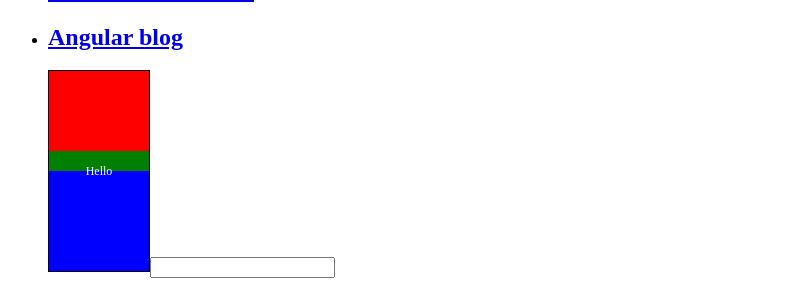
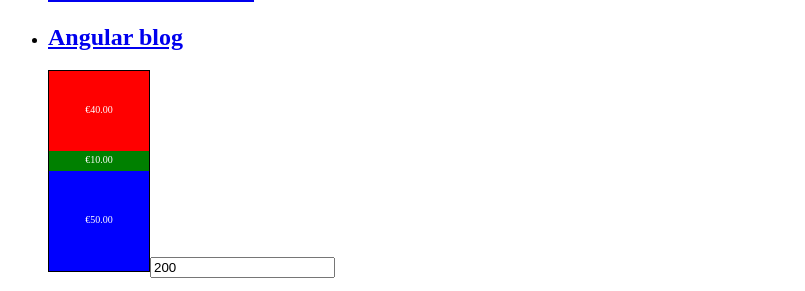
Before and after one commit to gihook/charts, an Angular app: page / in a window 1280 px wide. Shown: the part 521-812 px from the top of the page, without its empty margins (0-805 px from the left). Built offline with nearby package versions, Linux system fonts and the light colour scheme.

Commit message:
Working version with numbers

```diff
--- a/src/app/app.component.html
+++ b/src/app/app.component.html
@@ -16,5 +16,5 @@
   <li>
     <h2><a target="_blank" rel="noopener" href="https://blog.angular.io/">Angular blog</a></h2>
   </li>
-  <app-single-chart *ngIf="ratio" [ratio]="ratio"></app-single-chart>
+  <app-single-chart *ngIf="ratio" [height]="height" [ratio]="ratio"></app-single-chart>
 </ul>
--- a/src/app/app.component.ts
+++ b/src/app/app.component.ts
@@ -9,11 +9,14 @@ import { Ratio } from './models/ratio.model';
 export class AppComponent {
   title = 'app';
   ratio: Ratio;
+  height: number;
 
   constructor() {
 	this.ratio = new Ratio();
 	this.ratio.blueValue = 50;
 	this.ratio.greenValue = 10;
 	this.ratio.redValue = 40;
+	this.ratio.year = 2017;
+	this.height = 200;
   }
 }
--- a/src/app/components/single-chart/single-chart.component.html
+++ b/src/app/components/single-chart/single-chart.component.html
@@ -1,10 +1,12 @@
 <div>
-	<svg width="100" [attr.height]="totalHeight" style="border: 1px solid black; background-color: blue;">
+	<svg width="100" [attr.height]="height" style="border: 1px solid black; background-color: blue;">
 		<g>
 			<rect width="100%" *ngIf="greenPercentage" [attr.height]="greenPercentage + '%'" x="0" y="0" fill="green" />
 			<rect width="100%" *ngIf="redPercentage" [attr.height]="redPercentage + '%'" x="0" y="0" fill="red" />
-			<text x="50%" y="50%" text-anchor="middle" alignment-baseline="central" font-size="12" fill="white">Hello</text>
+			<text x="50%" [attr.y]="redTextPosition + '%'" text-anchor="middle" dominant-baseline="middle" font-size="10" fill="white">{{ ratio.redValue | currency : 'EUR': true }}</text>
+			<text x="50%" [attr.y]="greenTextPosition + '%'" text-anchor="middle" dominant-baseline="middle" font-size="10" fill="white">{{ ratio.greenValue | currency : 'EUR': true }}</text>
+			<text x="50%" [attr.y]="blueTextPosition + '%'" text-anchor="middle" dominant-baseline="middle" font-size="10" fill="white">{{ ratio.blueValue | currency : 'EUR': true }}</text>
 		</g>
 	</svg>
-	<input type="number" [(ngModel)]="blueHeight" />
+	<input type="number" [(ngModel)]="height" />
 </div>
--- a/src/app/components/single-chart/single-chart.component.ts
+++ b/src/app/components/single-chart/single-chart.component.ts
@@ -7,14 +7,17 @@ import { Ratio } from '../../models/ratio.model';
 	styleUrls: ['./single-chart.component.css']
 })
 export class SingleChartComponent implements OnInit {
-	totalHeight: number;
+	@Input() height: number;
 	@Input() ratio: Ratio;
+	redPercentage: number;
+	greenPercentage: number;
 	bluePercentage: number;
-	greenPercentage: number;
-	redPercentage: number;
+
+	redTextPosition: number;
+	greenTextPosition: number;
+	blueTextPosition: number;
 
 	constructor() {
-		this.totalHeight = 200;
 	}
 
 	ngOnInit() {
@@ -28,6 +31,11 @@ export class SingleChartComponent implements OnInit {
 		console.log(this.greenPercentage);
 		this.bluePercentage = this.ratio.blueValue / total * 100;
 		console.log(this.bluePercentage);
+
+		this.redTextPosition = this.redPercentage / 2;
+		this.greenTextPosition = this.redPercentage + this.ratio.greenValue / total * 50;
+		this.blueTextPosition = this.greenPercentage + this.bluePercentage / 2;
+		console.log(this.blueTextPosition);
 	}
 
 }
--- a/src/app/models/ratio.model.ts
+++ b/src/app/models/ratio.model.ts
@@ -1,4 +1,5 @@
 export class Ratio {
+	year: number;
 	blueValue: number;
 	greenValue: number;
 	redValue: number;
```
